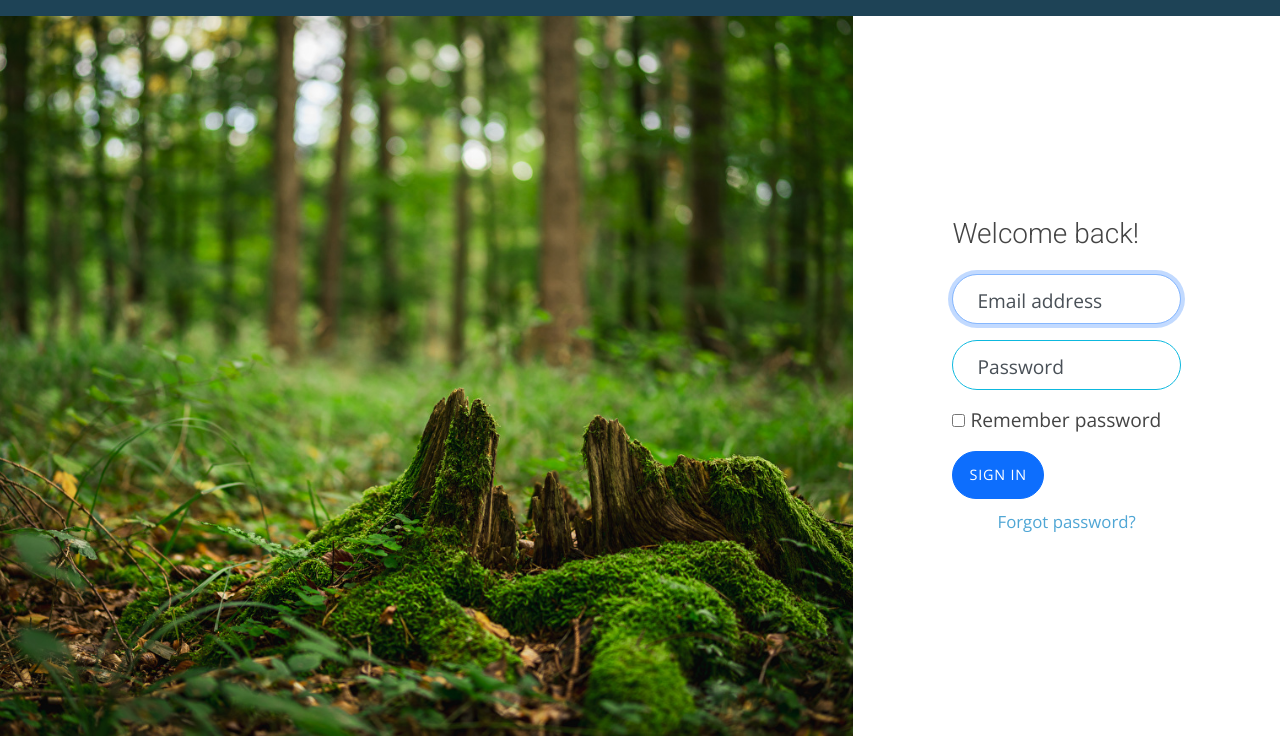
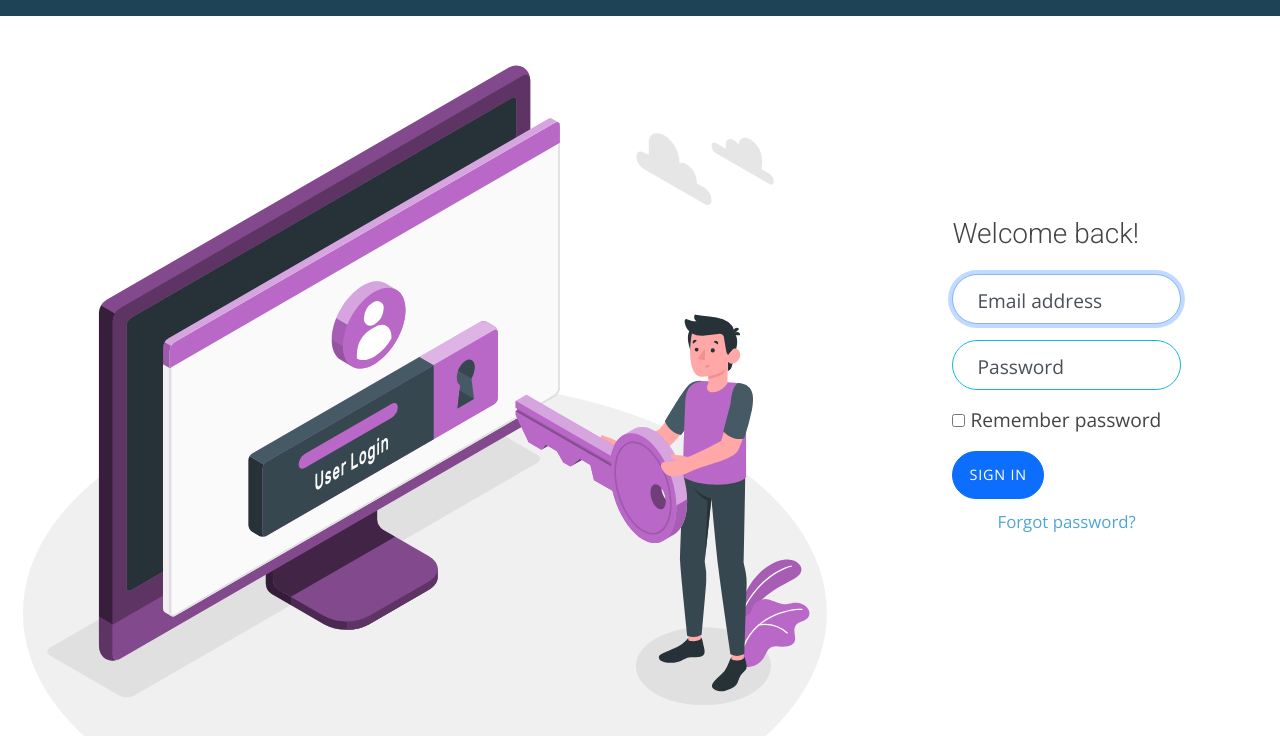
Before and after one commit to Aditi0102/KU_website, a plain HTML site: page portfolio.html in a window 1280 px wide. Shown: the part 64-800 px from the top of the page. Drawn offline with nearby package versions, Linux system fonts and the light colour scheme.

Commit message:
login update

```diff
--- a/assets/css/login.css
+++ b/assets/css/login.css
@@ -9,9 +9,9 @@
   }
 
   .bg-image {
-    background-image: url('tree.jpg');
+    background-image: url('Login.svg');
     background-size: cover;
-    background-position: center;
+    background-position: auto;
 
   }
 
```
Also changed, not shown: assets/css/Login.svg (added).
